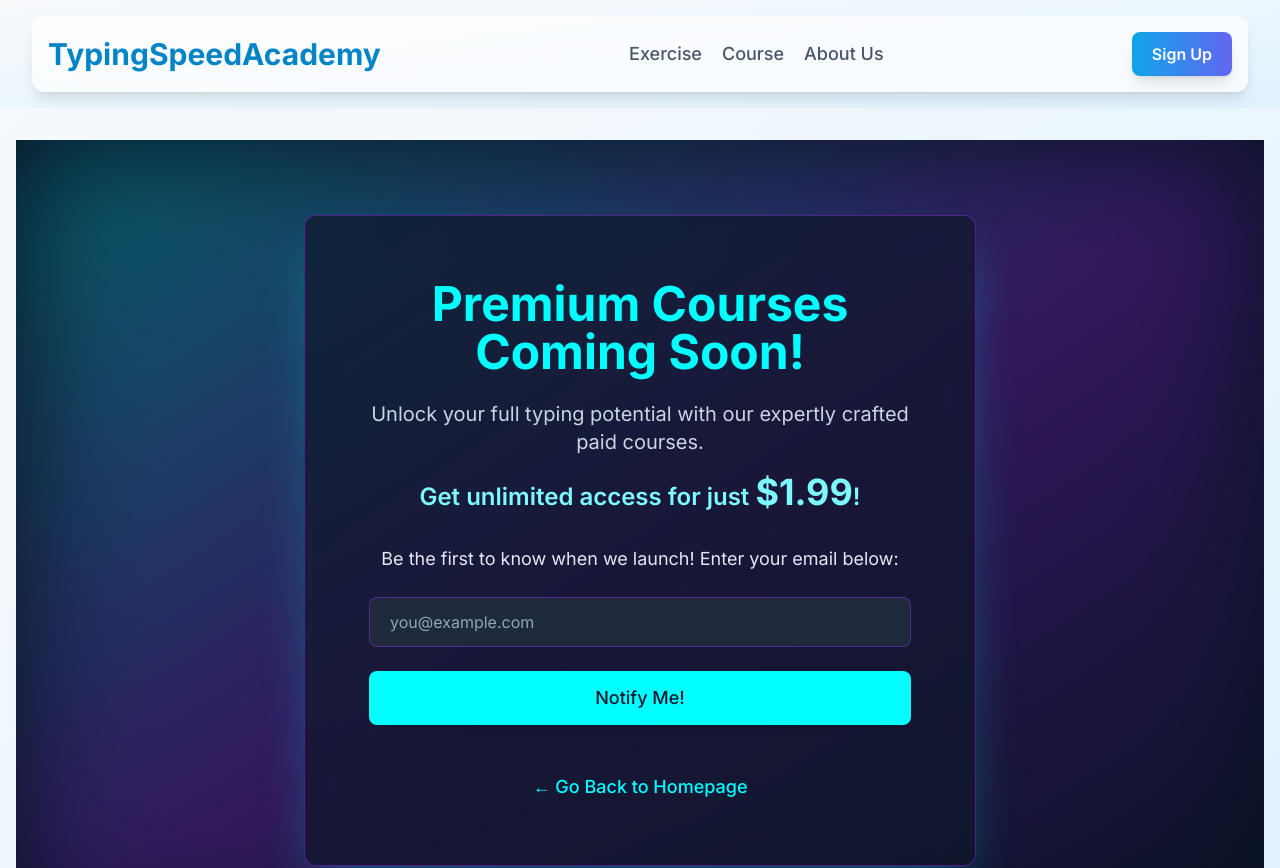
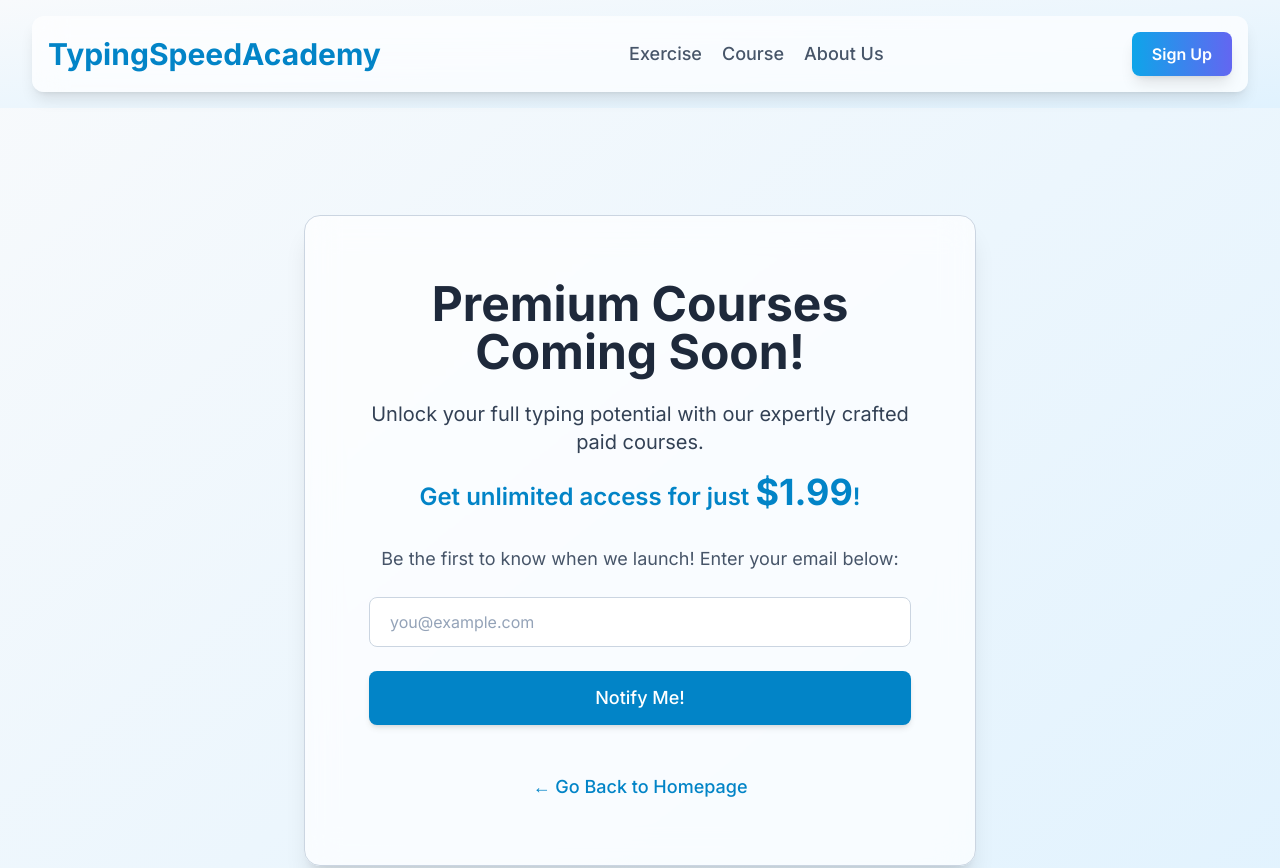
Before and after one commit to typingspeedacademy/typingspeedacadem, a Next.js app: page /paid-courses in a window 1280 px wide. Shown: the top 868 px of the page. Built offline with nearby package versions, Linux system fonts and the light colour scheme.

Commit message:
Add files via upload

```diff
--- a/src/app/paid-courses/page.tsx
+++ b/src/app/paid-courses/page.tsx
@@ -42,26 +42,26 @@ export default function PaidCoursesPage() {
   };
 
   return (
-    <div className="relative min-h-screen flex flex-col items-center justify-center p-4 sm:p-8 bg-dark-navy text-subtle-white overflow-hidden">
-      {/* Enhanced Full Page Background Blur Effect */}
-      <div className="absolute inset-0 w-full h-full bg-gradient-to-br from-electric-blue via-violet to-dark-navy opacity-50 filter blur-3xl animate-pulse-slow"></div>
-      <div className="absolute inset-0 w-full h-full bg-black opacity-30"></div> {/* Dark overlay for better text contrast on box */}
+    <div className="min-h-screen flex flex-col items-center justify-center p-4 sm:p-8">
+      {/* Enhanced Full Page Background Blur Effect - REMOVED */}
+      {/* <div className="absolute inset-0 w-full h-full bg-gradient-to-br from-electric-blue via-violet to-dark-navy opacity-50 filter blur-3xl animate-pulse-slow"></div> */}
+      {/* <div className="absolute inset-0 w-full h-full bg-black opacity-30"></div> */}
 
-      {/* Content Box - More prominent and clearer */}
-      <div className="relative z-10 bg-slate-900 bg-opacity-70 backdrop-blur-lg p-8 sm:p-12 md:p-16 rounded-xl shadow-2xl shadow-electric-blue/30 text-center max-w-2xl w-full border border-violet/50">
-        <h1 className="text-4xl sm:text-5xl font-bold text-electric-blue mb-6">
+      {/* Content Box - Updated to gentle theme */}
+      <div className="relative z-10 bg-white/70 backdrop-blur-lg p-8 sm:p-12 md:p-16 rounded-2xl shadow-xl text-center max-w-2xl w-full border border-slate-300">
+        <h1 className="text-4xl sm:text-5xl font-bold text-slate-800 mb-6">
           Premium Courses Coming Soon!
         </h1>
-        <p className="text-lg sm:text-xl text-slate-300 mb-4">
+        <p className="text-lg sm:text-xl text-slate-700 mb-4">
           Unlock your full typing potential with our expertly crafted paid courses.
         </p>
-        <p className="text-2xl font-semibold text-glow-accent mb-8">
+        <p className="text-2xl font-semibold text-sky-600 mb-8">
           Get unlimited access for just <span className="text-3xl sm:text-4xl font-bold">$1.99</span>!
         </p>
 
         {!submitted && !success ? (
           <form onSubmit={handleSubmit} className="space-y-6">
-            <p className="text-md sm:text-lg text-slate-200">
+            <p className="text-md sm:text-lg text-slate-600">
               Be the first to know when we launch! Enter your email below:
             </p>
             <div>
@@ -74,13 +74,13 @@ export default function PaidCoursesPage() {
                 required
                 value={email}
                 onChange={(e) => setEmail(e.target.value)}
-                className="w-full px-5 py-3 border border-violet/50 bg-slate-800 placeholder-slate-400 text-subtle-white rounded-lg focus:outline-none focus:ring-2 focus:ring-electric-blue focus:border-electric-blue sm:text-base"
+                className="w-full px-5 py-3 border border-slate-300 bg-white placeholder-slate-400 text-slate-700 rounded-lg focus:outline-none focus:ring-1 focus:ring-sky-500 focus:border-sky-500 sm:text-base"
                 placeholder="you@example.com"
               />
             </div>
             <button
               type="submit"
-              className="w-full flex justify-center py-3 px-4 border border-transparent rounded-lg shadow-md text-lg font-medium text-dark-navy bg-electric-blue hover:bg-violet hover:text-subtle-white focus:outline-none focus:ring-2 focus:ring-offset-2 focus:ring-offset-slate-900 focus:ring-violet transition-all duration-300 transform hover:scale-105"
+              className="w-full flex justify-center py-3 px-4 border border-transparent rounded-lg shadow-md text-lg font-medium text-white bg-sky-600 hover:bg-sky-700 focus:outline-none focus:ring-2 focus:ring-offset-2 focus:ring-offset-white focus:ring-sky-500 transition-all duration-300 transform hover:scale-105"
               disabled={loading}
             >
               {loading ? 'Subscribing...' : 'Notify Me!'}
@@ -89,32 +89,32 @@ export default function PaidCoursesPage() {
         ) : null}
 
         {success && (
-          <div className="p-6 bg-green-500 bg-opacity-30 rounded-lg border border-green-400">
-            <p className="text-xl sm:text-2xl font-semibold text-green-300">
-              {success} <span className='font-bold text-subtle-white'>{email}</span>
+          <div className="p-6 bg-green-100 rounded-lg border border-green-300">
+            <p className="text-xl sm:text-2xl font-semibold text-green-700">
+              {success} <span className='font-bold text-slate-800'>{email}</span>
             </p>
           </div>
         )}
 
         {error && (
-          <div className="p-6 bg-red-500 bg-opacity-30 rounded-lg border border-red-400">
-            <p className="text-xl sm:text-2xl font-semibold text-red-300">
+          <div className="p-6 bg-red-100 rounded-lg border border-red-300">
+            <p className="text-xl sm:text-2xl font-semibold text-red-700">
               {error}
             </p>
           </div>
         )}
 
         {submitted && !error && !success && (
-          <div className="p-6 bg-green-500 bg-opacity-30 rounded-lg border border-green-400">
-            <p className="text-xl sm:text-2xl font-semibold text-green-300">
-              Thanks! We'll notify you at <span className='font-bold text-subtle-white'>{email}</span> when courses are live.
+          <div className="p-6 bg-green-100 rounded-lg border border-green-300">
+            <p className="text-xl sm:text-2xl font-semibold text-green-700">
+              Thanks! We'll notify you at <span className='font-bold text-slate-800'>{email}</span> when courses are live.
             </p>
           </div>
         )}
 
         <div className="mt-12">
           <Link href="/"
-            className="text-electric-blue hover:text-violet transition-colors duration-300 text-lg font-medium">
+            className="text-sky-600 hover:text-sky-700 transition-colors duration-300 text-lg font-medium">
             &larr; Go Back to Homepage
           </Link>
         </div>
```
